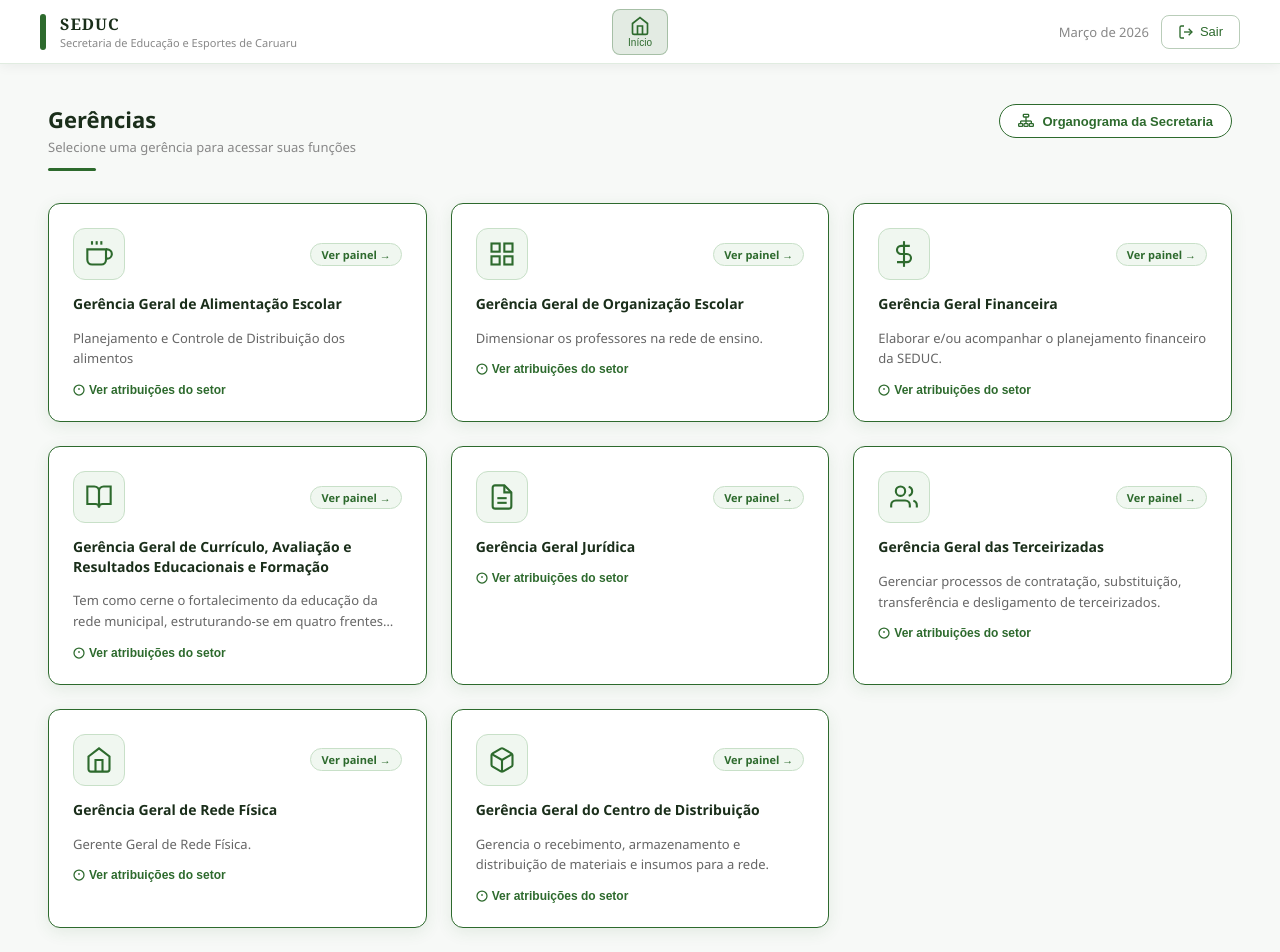
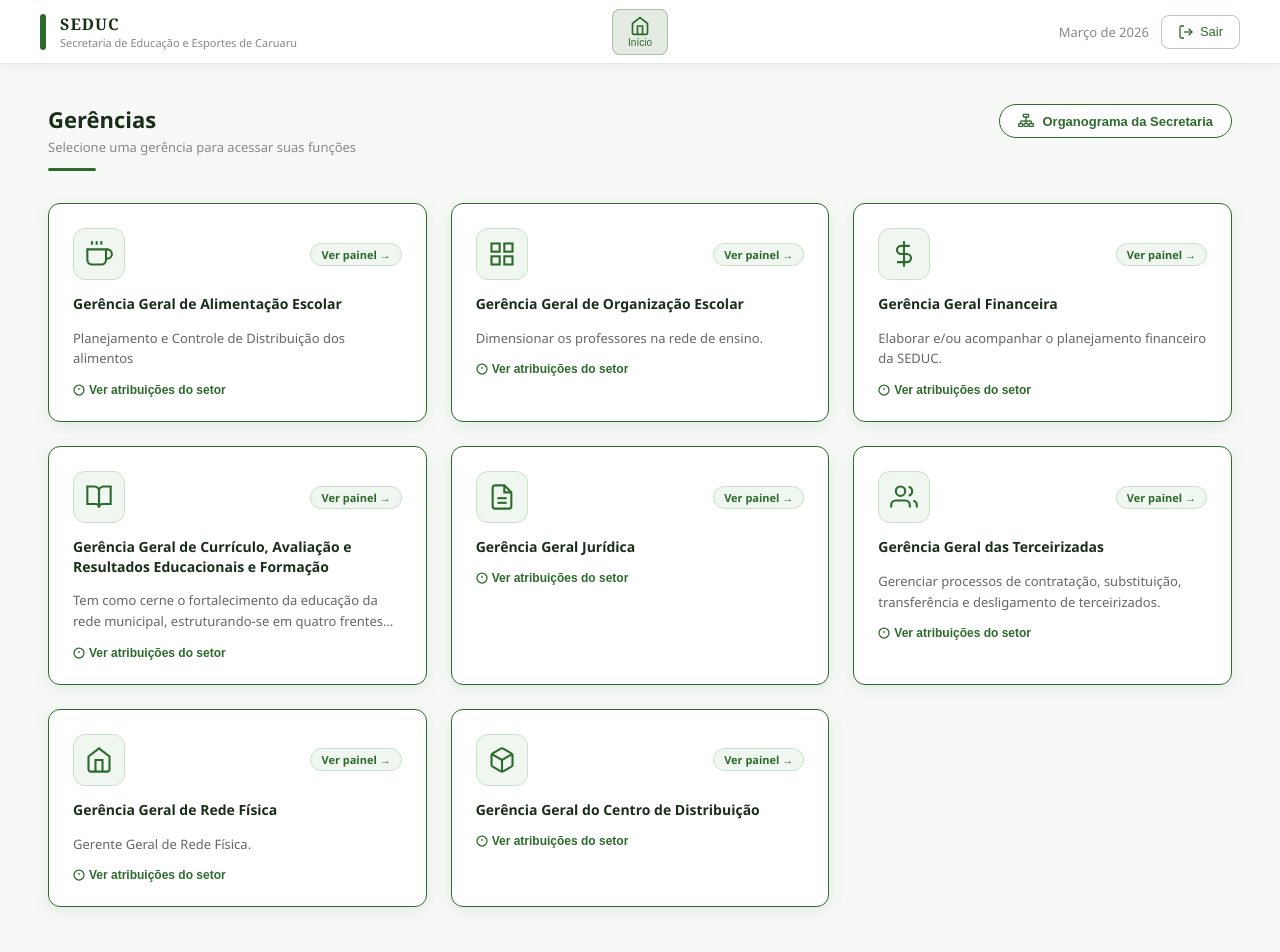
Before and after one commit to josewerton-seduc/seduc, a React (Vite) app in the folder frontend/: page /dashboard in a window 1280 px wide. Shown: the top 952 px of the page. Built offline with nearby package versions, Linux system fonts and the light colour scheme.

Commit message:
tirar o falso da ultima gerencia

```diff
--- a/frontend/src/pages/DashboardPage.jsx
+++ b/frontend/src/pages/DashboardPage.jsx
@@ -143,7 +143,7 @@ const gerencias = [
     id: 8,
     nome: "Gerência Geral do Centro de Distribuição",
     rota: "/gg-centro-distribuicao",
-    descricao: "Gerencia o recebimento, armazenamento e distribuição de materiais e insumos para a rede.",
+    descricao: "",
     atribuicoes: [],
     icone: (
       <svg width="28" height="28" viewBox="0 0 24 24" fill="none" stroke="currentColor" strokeWidth="1.8">
```
